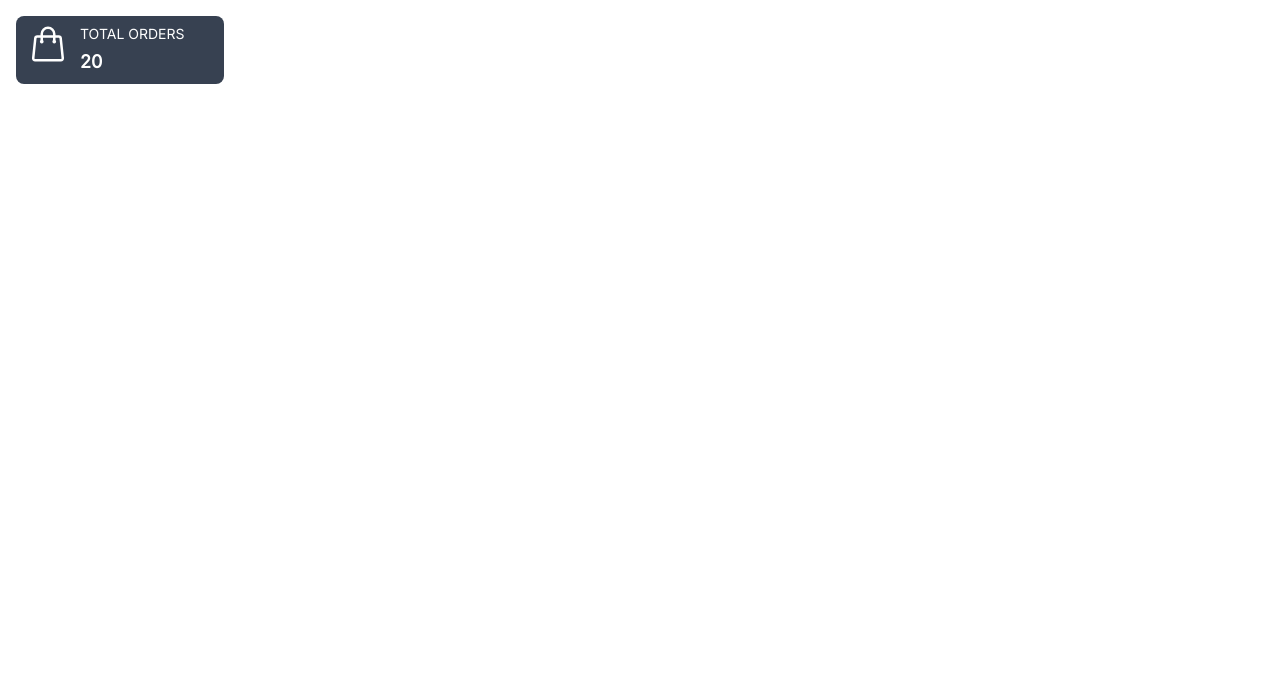
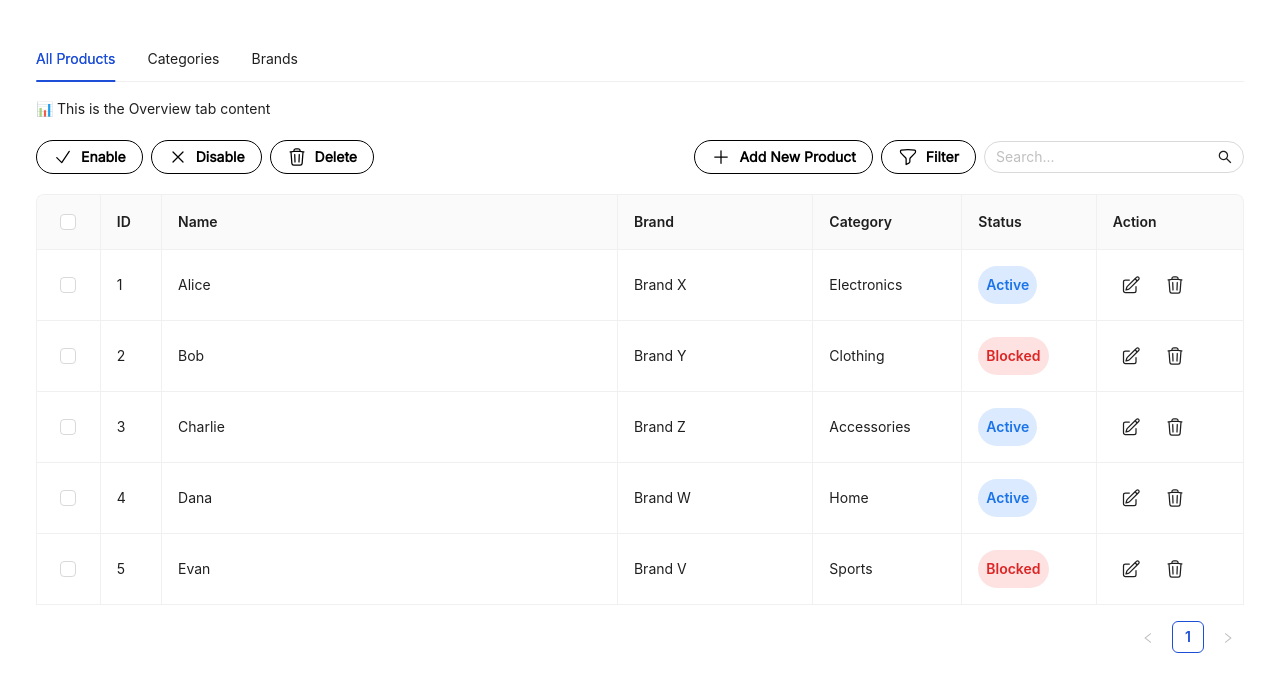
Before and after one commit to zakiD9/E-com-Website, a React (Vite) app: page /Admin in a window 1280 px wide. Shown: the top 692 px of the page. Built offline with nearby package versions, Linux system fonts and the light colour scheme.

Commit message:
all products section

```diff
--- a/src/components/pages/admin/sections/dashboard/StatComponent.tsx
+++ b/src/components/pages/admin/sections/dashboard/StatComponent.tsx
@@ -13,7 +13,7 @@ export default function StatCard(props:StatCardProps){
         <div className="bg-gray-700 rounded-lg px-3 text-white py-2 w-1/6 flex gap-3 hover:shadow-xl cursor-pointer transform transition-all duration-300 hover:-translate-y-2">
             {props.icon}
             <div className="flex flex-col justify-start gap-1">
-               <span className="uppercase text-sm">{props.name}</span>
+               <span className="uppercase font-semibold text-xs">{props.name}</span>
                <span className="font-bold text-lg">{props.numb}</span>
             </div>
         </div>
--- /dev/null
+++ b/src/components/pages/admin/sections/productmanagement/AllProductsSection.tsx
@@ -0,0 +1,139 @@
+import { CheckIcon, FunnelIcon, PlusIcon, TrashIcon, XMarkIcon } from "@heroicons/react/24/outline";
+import { Button } from "../../../../ui/button/Button";
+import { SearchBar } from "../../../../ui/search/SearchInput";
+import { ReusableTable } from "../../../../ui/table.tsx/Table";
+import EditButton from "../../../../ui/table.tsx/Edit";
+import Status from "../../../../ui/table.tsx/Status";
+import AvatarItem from "../../../../ui/table.tsx/AvatarItem";
+import DeleteButton from "../../../../ui/table.tsx/Delete";
+
+
+  type Product = {
+  id: number;
+  firstName: string;
+  brand: string;
+  category: string;
+  status: string;
+};
+
+
+const columns: ColumnsType<Product> = [
+  {
+    title: "ID",
+    dataIndex: "id",
+    key: "id",
+      width: 30,
+
+  },
+  {
+    title: "Name",
+    key: "name",
+    render: (_, record) => (
+      <span>{record.firstName}</span>
+    ),
+      width: 350,
+
+  },
+  {
+    title: "Brand",
+    dataIndex: "brand",
+    key: "brand",
+    width: 150,
+
+  },
+  {
+    title: "Category",
+    dataIndex: "category",
+    key: "category",
+    width: 100,
+  },
+  {
+    title: "Status",
+    dataIndex: "status",
+    key: "status",
+    render: (status: Product["status"]) => <Status status={status} />,
+    width:50,
+  },
+  {
+    title: "Action",
+    key: "action",
+    render: (_, record) => (
+      <div className="flex gap-2">
+        <EditButton userId={record.id} />
+        <DeleteButton userId={record.id} />
+      </div>
+    ),
+    width:30
+  },
+];
+
+
+const data: Product[] = [
+  {
+    id: 1,
+    firstName: "Alice",
+    brand: "Brand X",
+    category: "Electronics",
+    status: "Active",
+  },
+  {
+    id: 2,
+    firstName: "Bob",
+    brand: "Brand Y",
+    category: "Clothing",
+    status: "Blocked",
+  },
+  {
+    id: 3,
+    firstName: "Charlie",
+    brand: "Brand Z",
+    category: "Accessories",
+    status: "Active",
+  },
+  {
+    id: 4,
+    firstName: "Dana",
+    brand: "Brand W",
+    category: "Home",
+    status: "Active",
+  },
+  {
+    id: 5,
+    firstName: "Evan",
+    brand: "Brand V",
+    category: "Sports",
+    status: "Blocked",
+  },
+];
+
+export default function AllProductSection(){
+
+    return(
+        <div className="flex flex-col gap-5">
+            <div className="flex items-center justify-between">
+                <div className="flex gap-2">
+                    <Button size="sm" isPill={true} icon={<CheckIcon />} label="Enable"/>
+                    <Button size="sm" isPill={true} icon={<XMarkIcon />} label="Disable"/>
+                    <Button size="sm" isPill={true} icon={<TrashIcon />} label="Delete"/>
+                </div>
+                <div className="flex gap-2">
+                    <Button size="sm" isPill={true} icon={<PlusIcon />} label="Add New Product"/>
+                    <Button size="sm" isPill={true} icon={<FunnelIcon />} label="Filter"/>
+                    <SearchBar size="middle" pill={true} />
+                </div>
+            </div>
+            <ReusableTable<Product>
+                columns={columns}
+                data={data}
+                rowKey="id"
+                loading={false}
+                rowSelection={{
+                type: "checkbox",
+                onChange: (selectedRowKeys, selectedRows) => {
+                console.log("Selected keys:", selectedRowKeys, selectedRows);
+                },
+                }}
+                />
+        </div>
+    )
+}
--- /dev/null
+++ b/src/components/pages/admin/sections/productmanagement/ProductManagementSection.tsx
@@ -0,0 +1,41 @@
+import { CheckIcon, FunnelIcon, PlusIcon, TrashIcon, XMarkIcon } from "@heroicons/react/24/outline";
+import { Button } from "../../../../ui/button/Button";
+import ReusableTabs from "../../layout/Tabs";
+import { SearchBar } from "../../../../ui/search/SearchInput";
+import { ReusableTable } from "../../../../ui/table.tsx/Table";
+import EditButton from "../../../../ui/table.tsx/Edit";
+import Status from "../../../../ui/table.tsx/Status";
+import AvatarItem from "../../../../ui/table.tsx/AvatarItem";
+import DeleteButton from "../../../../ui/table.tsx/Delete";
+import AllProductSection from "./AllProductsSection";
+
+const tabItems = [
+    {
+      key: "1",
+      label: "All Products",
+      children: <div>📊 This is the Overview tab content</div>,
+    },
+    {
+      key: "2",
+      label: "Categories",
+      children: <div>👤 This is the Users tab content</div>,
+    },
+    {
+      key: "3",
+      label: "Brands",
+      children: <div>⚙️ This is the Settings tab content</div>,
+    },
+  ];
+
+
+
+
+export default function ProductManagementSection(){
+
+    return(
+        <div className="flex flex-col gap-5 mx-5 my-5">
+            <ReusableTabs items={tabItems}/>
+            <AllProductSection />
+        </div>
+    )
+}
--- a/src/components/ui/search/SearchInput.tsx
+++ b/src/components/ui/search/SearchInput.tsx
@@ -9,6 +9,9 @@ interface SearchBarProps {
   onSearch?: (value: string) => void;
   showAddButton?: boolean;
   onAdd?: () => void;
+  size?: "small" | "middle" | "large";
+  className?: string;
+  pill?: boolean;
 }
 
 export const SearchBar: React.FC<SearchBarProps> = ({
@@ -18,21 +21,28 @@ export const SearchBar: React.FC<SearchBarProps> = ({
   onSearch,
   showAddButton = false,
   onAdd,
+  size = "middle",
+  className = "",
+  pill = false,
 }) => {
   return (
-    <div className="flex items-center gap-2">
+    <div className={`flex items-center gap-2 ${className}`}>
       <Input
         value={value}
         onChange={(e) => onChange(e.target.value)}
         placeholder={placeholder}
         suffix={<SearchOutlined />}
         onPressEnter={() => onSearch && onSearch(value)}
+        size={size}
+        className={pill ? "rounded-full" : ""}
       />
       {showAddButton && (
         <Button
           type="primary"
           icon={<PlusOutlined />}
           onClick={onAdd}
+          size={size}
+          className={pill ? "rounded-full px-4" : ""}
         />
       )}
     </div>
--- a/src/components/ui/table.tsx/Status.tsx
+++ b/src/components/ui/table.tsx/Status.tsx
@@ -7,7 +7,7 @@ export default function Status({ status = "Active" }: StatusProps) {
 
   return (
     <div
-      className={`rounded-full p-2 ${
+      className={`rounded-full w-fit p-2 ${
         isBlocked ? "bg-red-100" : "bg-blue-100"
       }`}
     >
--- a/src/components/ui/table.tsx/Table.tsx
+++ b/src/components/ui/table.tsx/Table.tsx
@@ -26,6 +26,8 @@ export function ReusableTable<T extends object>({
       loading={loading}
       bordered
       rowSelection={rowSelection}
+      scroll={{ x: true }}
+      tableLayout="fixed"
     />
   );
 }
--- a/src/pages/admin/Dashboard.tsx
+++ b/src/pages/admin/Dashboard.tsx
@@ -1,5 +1,5 @@
 import { ShoppingBagIcon } from "@heroicons/react/24/outline";
-import StatCard from "../../components/pages/admin/sections/dashboard/StatComponent";
+import ProductManagementSection from "../../components/pages/admin/sections/productmanagement/ProductManagementSection";
 
 export default function AdminDashboard() {
   const item = {name:"total orders",
@@ -9,8 +9,7 @@ export default function AdminDashboard() {
 
   return (
     <div className="p-4 w-full">
-
-      <StatCard {...item}/>
+      <ProductManagementSection />
     </div>
   );
 }
```
Also changed, not shown: src/components/pages/admin/sections/dashboard/DashboardSection.tsx (added).
